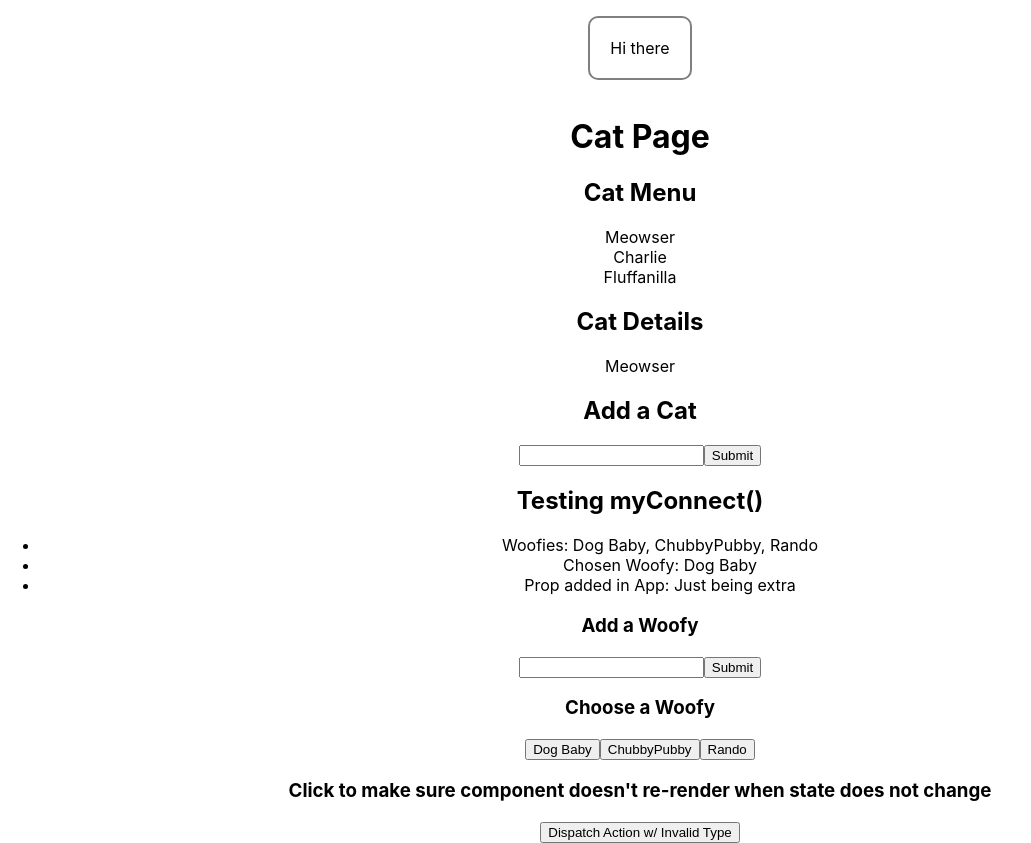
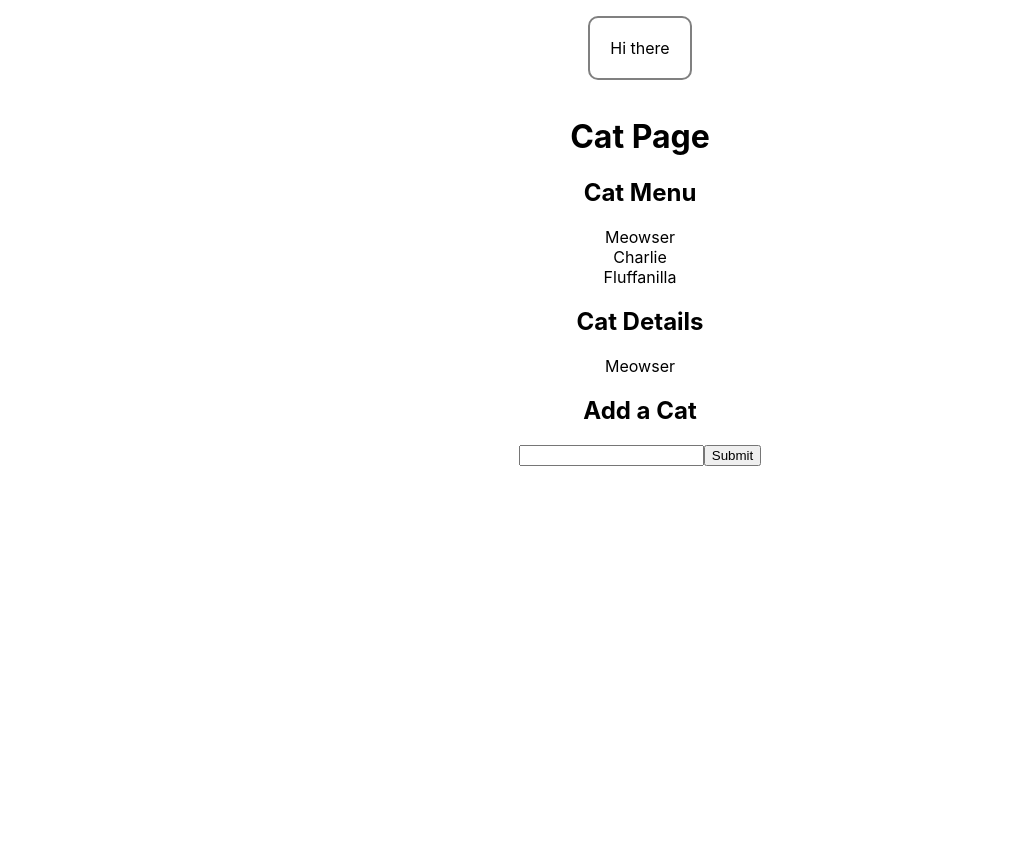
Before and after one commit to helloRupa/redux-lesson, a React (Create React App) app: page / in a window 1280 px wide. Shown: the whole page, without its empty margins (0-1031 px from the left). After the commit the page ends 800 px from the top, so only its background shows below. Built offline with nearby package versions, Linux system fonts and the light colour scheme.

Commit message:
Comment out myConnect Test

```diff
--- a/src/App.js
+++ b/src/App.js
@@ -2,14 +2,14 @@ import React from 'react';
 import './App.css';
 import CatPage from './CatPage';
 import Text from './Text';
-import TestMyConnect from './my_connect/TestMyConnect';
+// import TestMyConnect from './my_connect/TestMyConnect';
 
 function App() {
   return (
     <>
     <Text text={'Hi there'} />
     <CatPage />
-    <TestMyConnect extraTest={'Just being extra'} />
+    {/* <TestMyConnect extraTest={'Just being extra'} /> */}
     </>
   );
 }
```
